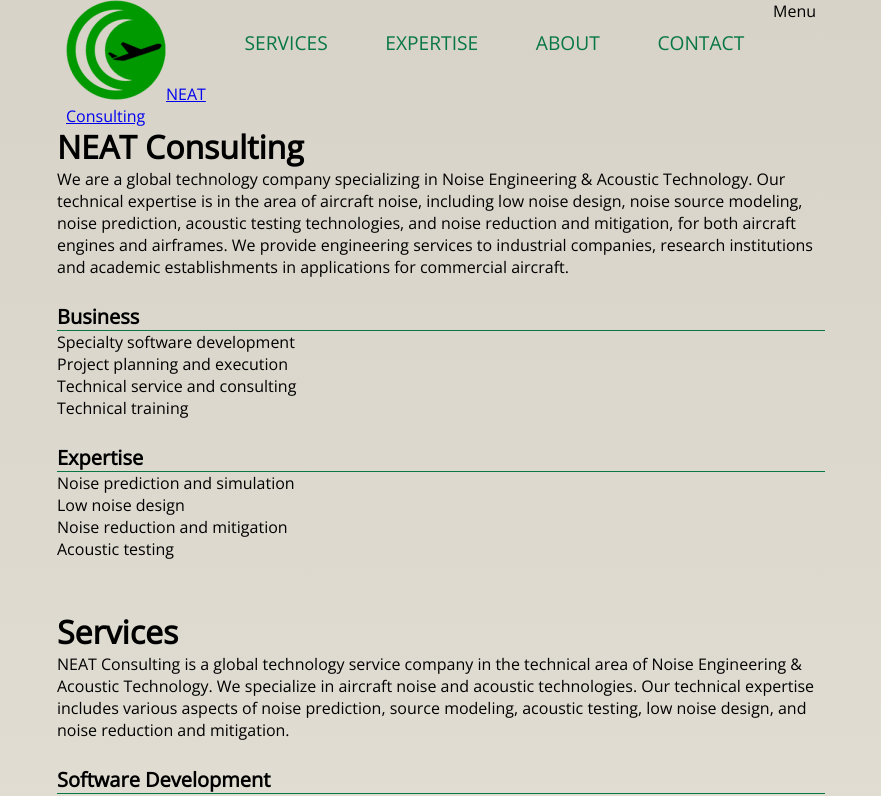
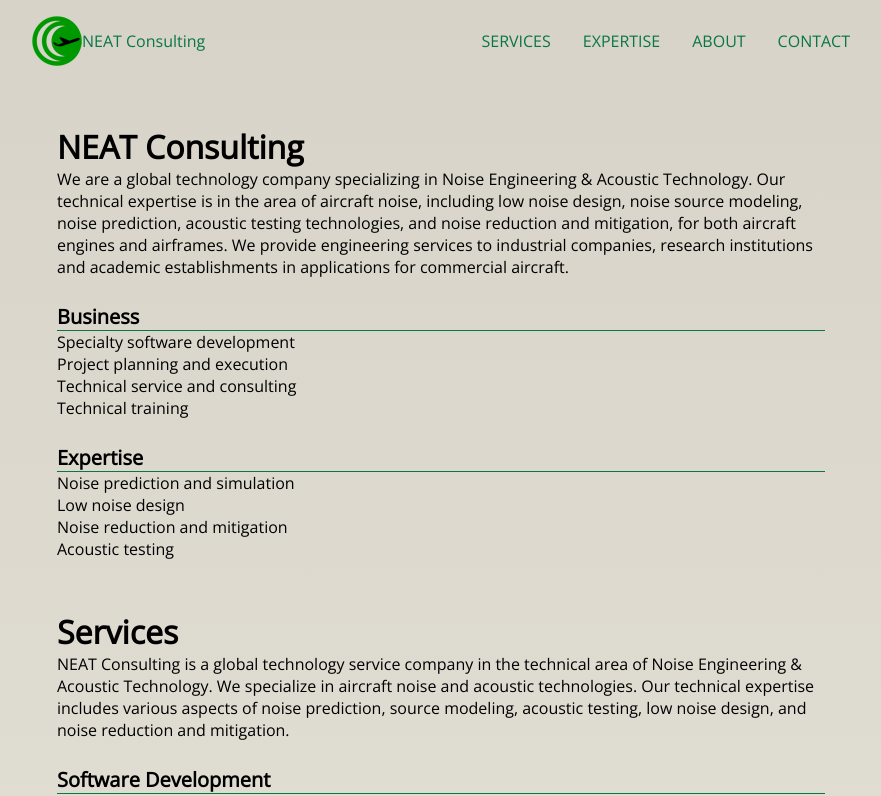
Before and after one commit to neat-consulting/neat-website, a React app: page /About in a window 1280 px wide. Shown: the top 796 px of the page, without its empty margins (199-1080 px from the left). Built offline with nearby package versions, Linux system fonts and the light colour scheme.

Commit message:
same page section links

```diff
--- a/src/components/About/About.jsx
+++ b/src/components/About/About.jsx
@@ -2,7 +2,7 @@
 
 export default function About() {
   return (
-    <div className="page-view">
+    <div id="about" className="page-view">
       <article>
         <h1>About Us</h1>
         <p>NEAT Consulting is a global technology service company with business offices in the United States, China, England and Hong Kong.</p>
--- a/src/components/Contact/Contact.jsx
+++ b/src/components/Contact/Contact.jsx
@@ -2,7 +2,7 @@
 
 export default function Contact() {
   return (
-    <div className="page-view">
+    <div id="contact" className="page-view">
       <article>
         <h1>Contact Information:</h1>
         <p>Email: info@neat-consulting.com</p>
--- a/src/components/Expertise/Expertise.jsx
+++ b/src/components/Expertise/Expertise.jsx
@@ -2,7 +2,7 @@
 
 export default function Expertise() {
   return (
-    <div className="page-view">
+    <div id="expertise" className="page-view">
       <article>
         <h1>Technical Expertise</h1>
         <p>NEAT Consulting's main technical expertise is aircraft noise and acoustic technologies. This includes noise source modelig and prediction, acoustic testing, noise reduction, and low noise design. The applications can be components, such as engines and airframe, as well as aircraft systems that account for all the components and operation conditions. The applications also cover both current generation of commercial aircraft and future aircraft configurations.</p>
--- a/src/components/Services/Services.jsx
+++ b/src/components/Services/Services.jsx
@@ -2,7 +2,7 @@
 
 export default function Services() {
   return (
-    <div className="page-view">
+    <div id="services" className="page-view">
       <article>
         <h1>Services</h1>
         <p>NEAT Consulting is a global technology service company in the technical area of Noise Engineering & Acoustic Technology. We specialize in aircraft noise and acoustic technologies. Our technical expertise includes various aspects of noise prediction, source modeling, acoustic testing, low noise design, and noise reduction and mitigation.</p>
--- a/src/containers/App/App.jsx
+++ b/src/containers/App/App.jsx
@@ -6,7 +6,7 @@
 export default class App extends Component {
   render() {
     return (
-      <div className="app">
+      <div id="top" className="app">
         <Nav />
         <div className="content">
           <Home />
--- a/src/containers/Nav/Nav.jsx
+++ b/src/containers/Nav/Nav.jsx
@@ -20,16 +20,16 @@
   render() {
     return (
       <header className="header">
-        <Link className="logo" to="/"><img src="images/logo.png" />NEAT Consulting</Link>
+        <a className="logo" href="#top"><img src="images/logo.png" />NEAT Consulting</a>
         <nav>
-          <ul className="top-nav">
-            <li className="links"><Link to="/services">Services</Link></li>
-            <li className="links"><Link to="/expertise">Expertise</Link></li>
-            <li className="links"><Link to="/about">About</Link></li>
-            <li className="links"><Link to="/contact">Contact</Link></li>
+          <ul>
+            <li><a href="#services">Services</a></li>
+            <li><a href="#expertise">Expertise</a></li>
+            <li><a href="#about">About</a></li>
+            <li><a href="#contact">Contact</a></li>
           </ul>
         </nav>
-        <Link className="menu">Menu</Link>
+        <a className="menu">Menu</a>
       </header>
     );
   }
--- a/src/containers/Nav/_Nav.scss
+++ b/src/containers/Nav/_Nav.scss
@@ -8,27 +8,38 @@
   justify-content: space-between;
   position: fixed; top: 0;
   z-index: 1;
-  max-width: 750px;
+  min-width: 850px;
+
+  img {
+    width: 50px; height: auto;
   }
 
-.top-nav {
+  nav {
     display: flex;
-  flex-direction: row;
-  justify-content: center;
-  align-items: flex-end;
+    align-items: center;
+  }
+
+  ul {
+    display: flex;
     list-style-type: none;
-
-  li {
+  }
 
   a {
-      display: inline-block;
-      box-sizing: border-box;
-      text-align: center;
+    display: flex;
+    align-items: center;
+
     text-decoration: none;
     text-transform: uppercase;
-      padding: 1.5em;
+    padding: 1em;
     color: #087744;
-      font-size: 1.2em;
   }
+
+  .logo {
+    text-transform: none;
   }
+
+  .menu {
+    display: none;
   }
+
+}
```
Lines whose indentation alone changed are shown as unchanged.
